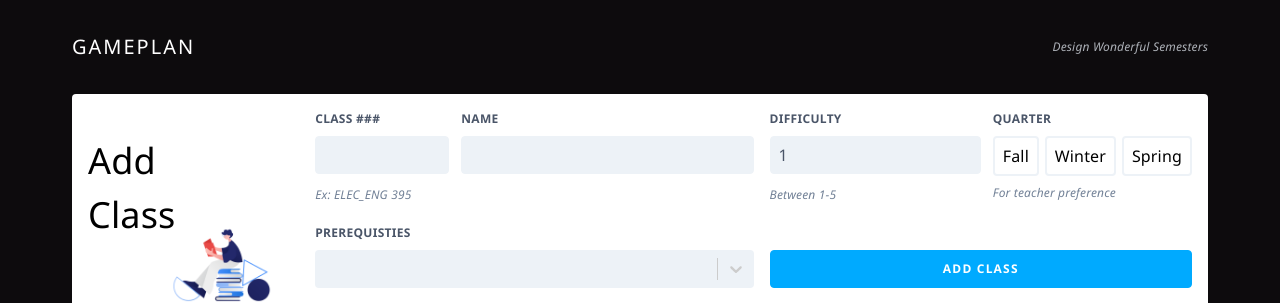
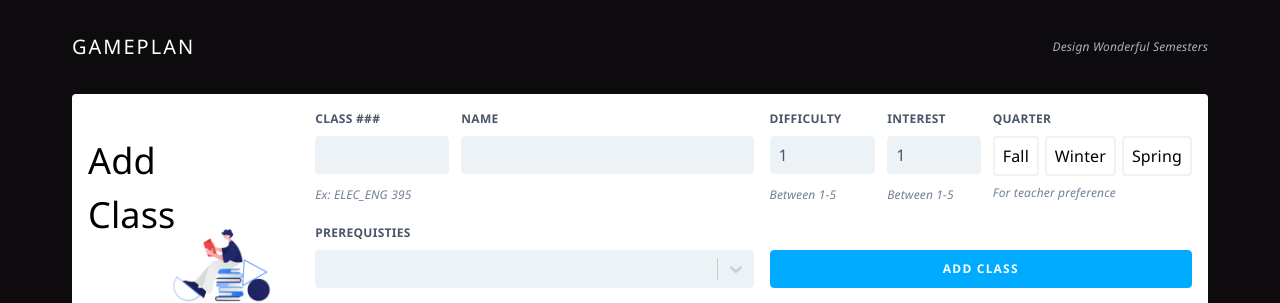
Before and after one commit to fardeemmunir/gameplan, a Next.js app: page / in a window 1280 px wide. Shown: the top 303 px of the page. Built offline with nearby package versions, Linux system fonts and the light colour scheme.

Commit message:
Add field for interest in classes

```diff
--- a/components/AddClassForm.jsx
+++ b/components/AddClassForm.jsx
@@ -20,6 +20,7 @@ const AddClassForm = () => {
   const [name, setName] = useState("");
   const [prereqs, setPrereqs] = useState([]);
   const [difficulty, setDifficulty] = useState(1);
+  const [interest, setInterest] = useState(1);
   const [quarterPref, setQuarterPref] = useState([]);
   const [isEditingClass, setIsEditingClass] = useState(false);
 
@@ -146,17 +147,30 @@ const AddClassForm = () => {
 
       <div className="w-2/5 px-4 py-4">
         <div className="flex flex-wrap">
-          <div className="w-1/2">
+          <div className="w-1/4">
             <label className="form__label">Difficulty</label>
             <input
               className="form__input"
-              id="grid-password"
               type="number"
               min="1"
               max="5"
               required
               value={difficulty}
               onChange={e => setDifficulty(Number(e.target.value))}
+            />
+            <p className="text-gray-600 text-xs italic">Between 1-5 </p>
+          </div>
+
+          <div className="w-1/4 pl-3">
+            <label className="form__label">Interest</label>
+            <input
+              className="form__input"
+              type="number"
+              min="1"
+              max="5"
+              required
+              value={interest}
+              onChange={e => setInterest(Number(e.target.value))}
             />
             <p className="text-gray-600 text-xs italic">Between 1-5 </p>
           </div>
```
